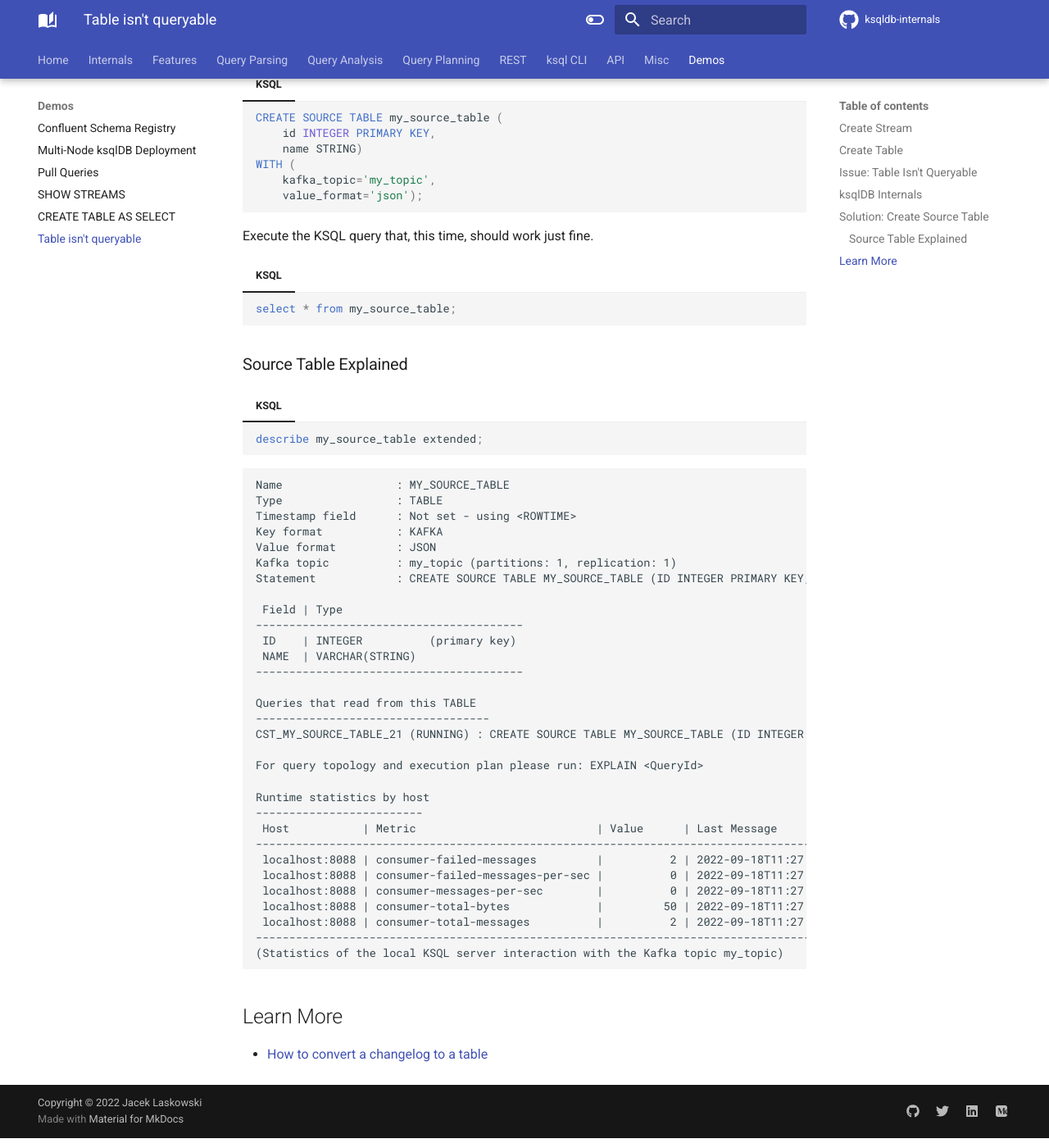
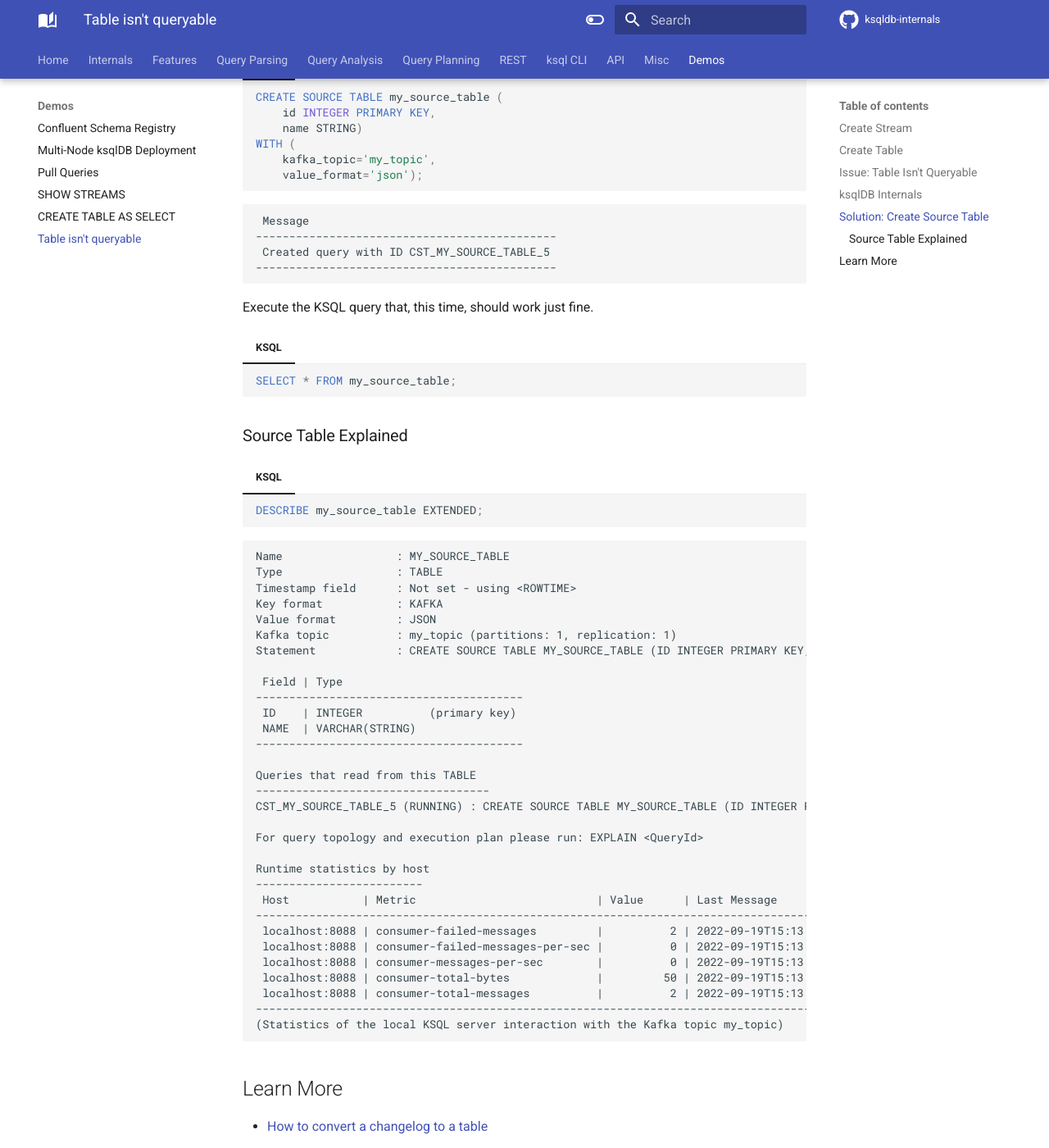
Before and after one commit to japila-books/ksqldb-internals, an MkDocs documentation site: the page built from docs/demo/table-isnt-queryable.md, in a window 1280 px wide and 1400 px high, scrolled down 2668 px. Shown: the whole window at 82% size. Built offline with MkDocs 1.6.1 and Material for MkDocs 9.7.7, drawn with Linux system fonts in a browser that asks for light colours; comment, search, counter and statistics services are not loaded; some of the changed text lies outside the part shown.

Commit message:
RecordFormatter + Demo Table isnot queryable

````diff
--- a/docs/demo/table-isnt-queryable.md
+++ b/docs/demo/table-isnt-queryable.md
@@ -124,12 +124,19 @@ It turns out that a solution is to create a `SOURCE TABLE` instead.
         value_format='json');
     ```
 
+```text
+ Message
+---------------------------------------------
+ Created query with ID CST_MY_SOURCE_TABLE_5
+---------------------------------------------
+```
+
 Execute the KSQL query that, this time, should work just fine.
 
 === "KSQL"
 
     ```sql
-    select * from my_source_table;
+    SELECT * FROM my_source_table;
     ```
 
 ### Source Table Explained
@@ -137,7 +144,7 @@ Execute the KSQL query that, this time, should work just fine.
 === "KSQL"
 
     ```sql
-    describe my_source_table extended;
+    DESCRIBE my_source_table EXTENDED;
     ```
 
 ```text
@@ -157,7 +164,7 @@ Statement            : CREATE SOURCE TABLE MY_SOURCE_TABLE (ID INTEGER PRIMARY K
 
 Queries that read from this TABLE
 -----------------------------------
-CST_MY_SOURCE_TABLE_21 (RUNNING) : CREATE SOURCE TABLE MY_SOURCE_TABLE (ID INTEGER PRIMARY KEY, NAME STRING) WITH (KAFKA_TOPIC='my_topic', KEY_FORMAT='KAFKA', VALUE_FORMAT='JSON');
+CST_MY_SOURCE_TABLE_5 (RUNNING) : CREATE SOURCE TABLE MY_SOURCE_TABLE (ID INTEGER PRIMARY KEY, NAME STRING) WITH (KAFKA_TOPIC='my_topic', KEY_FORMAT='KAFKA', VALUE_FORMAT='JSON');
 
 For query topology and execution plan please run: EXPLAIN <QueryId>
 
@@ -165,11 +172,11 @@ Runtime statistics by host
 -------------------------
  Host           | Metric                           | Value      | Last Message
 -------------------------------------------------------------------------------------------
- localhost:8088 | consumer-failed-messages         |          2 | 2022-09-18T11:27:17.437Z
- localhost:8088 | consumer-failed-messages-per-sec |          0 | 2022-09-18T11:27:17.437Z
- localhost:8088 | consumer-messages-per-sec        |          0 | 2022-09-18T11:27:17.436Z
- localhost:8088 | consumer-total-bytes             |         50 | 2022-09-18T11:27:17.436Z
- localhost:8088 | consumer-total-messages          |          2 | 2022-09-18T11:27:17.436Z
+ localhost:8088 | consumer-failed-messages         |          2 | 2022-09-19T15:13:06.147Z
+ localhost:8088 | consumer-failed-messages-per-sec |          0 | 2022-09-19T15:13:06.147Z
+ localhost:8088 | consumer-messages-per-sec        |          0 | 2022-09-19T15:13:06.137Z
+ localhost:8088 | consumer-total-bytes             |         50 | 2022-09-19T15:13:06.137Z
+ localhost:8088 | consumer-total-messages          |          2 | 2022-09-19T15:13:06.137Z
 -------------------------------------------------------------------------------------------
 (Statistics of the local KSQL server interaction with the Kafka topic my_topic)
 ```
--- a/mkdocs.yml
+++ b/mkdocs.yml
@@ -349,6 +349,7 @@ nav:
     - ProcessingLogConfig: rest/ProcessingLogConfig.md
     - ProcessingLogContext: rest/ProcessingLogContext.md
     - ProcessingLogServerUtils: rest/ProcessingLogServerUtils.md
+    - RecordFormatter: rest/RecordFormatter.md
     - RequestHandler: rest/RequestHandler.md
     - RequestValidator: rest/RequestValidator.md
     - ReservedInternalTopics: rest/ReservedInternalTopics.md
````
Also changed, not shown: other parts of docs/demo/table-isnt-queryable.md (+2 -2 lines), docs/rest/RecordFormatter.md (added, +29 -0 lines).
